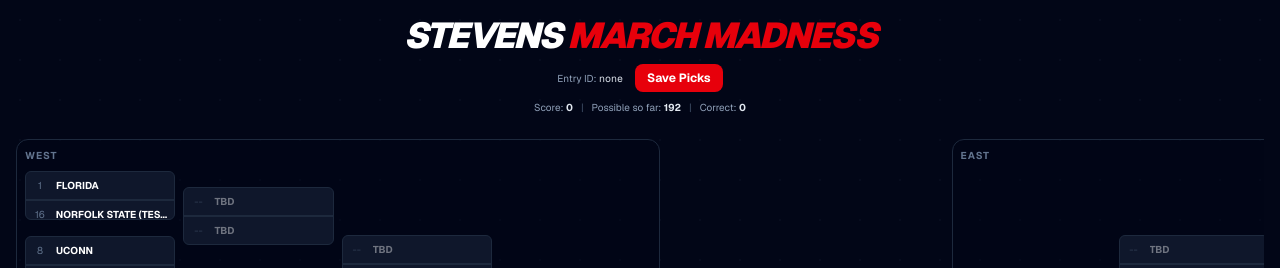
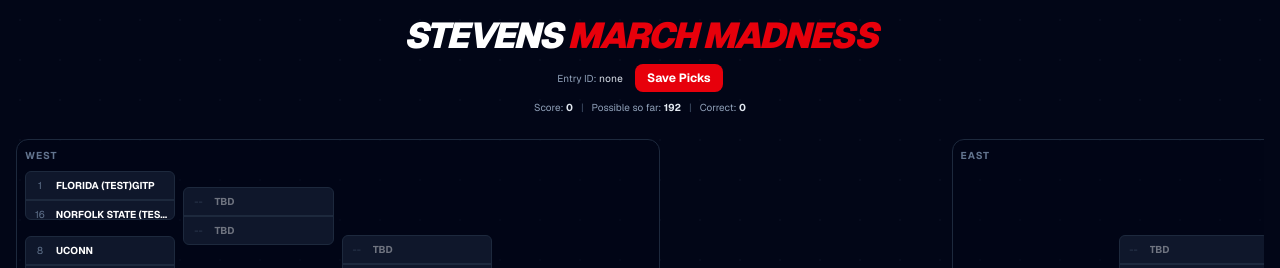
Before and after one commit to aseth23/March-Madness-Bracket, a Next.js app: page /bracket in a window 1280 px wide. Shown: the top 268 px of the page. Built offline with nearby package versions, Linux system fonts and the light colour scheme; no server answers.

Commit message:
Test: tweak placeholder team name

```diff
--- a/app/bracket/bracketData.ts
+++ b/app/bracket/bracketData.ts
@@ -52,7 +52,7 @@ export const BRACKET_2026_PLACEHOLDER: Region[] = [
   ]),
 
   buildRegion("West", [
-    "Florida",
+    "Florida (Test)gitp",
     "St. John's",
     "Texas Tech",
     "Maryland",
```
